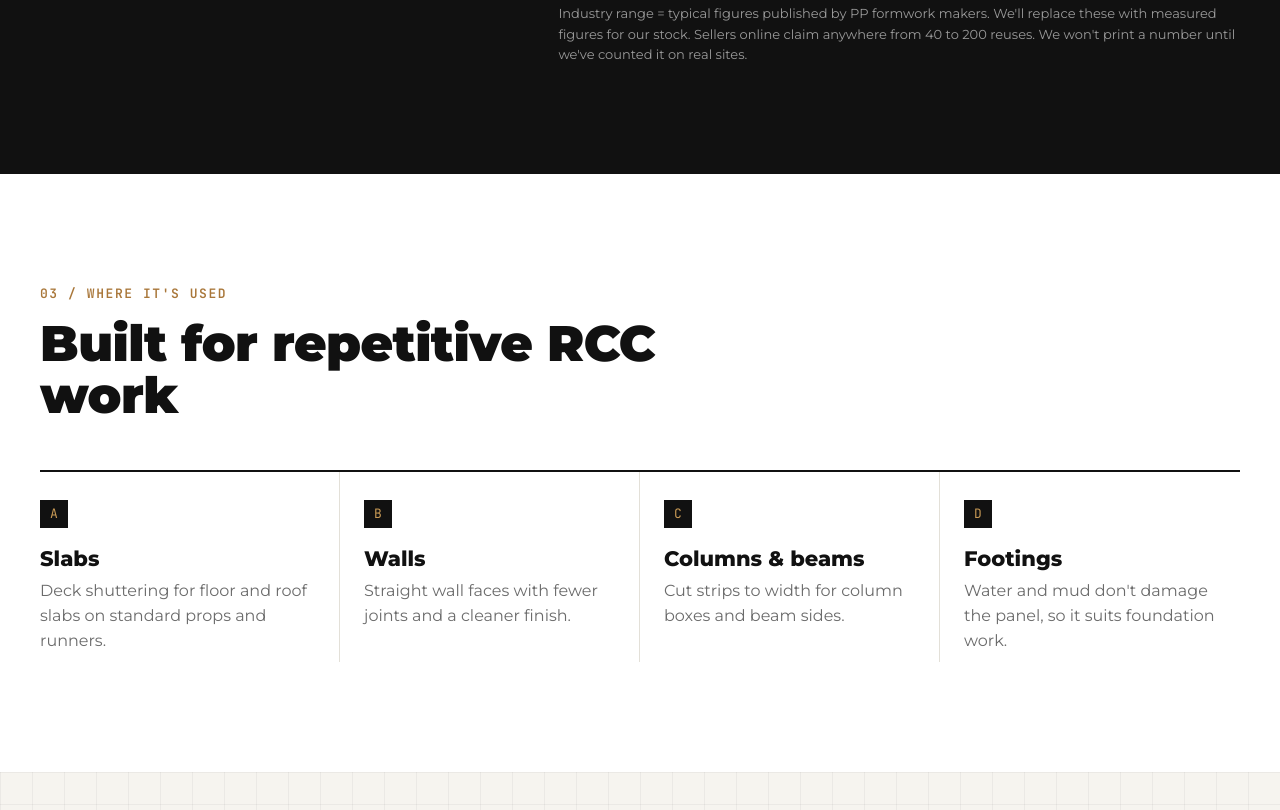
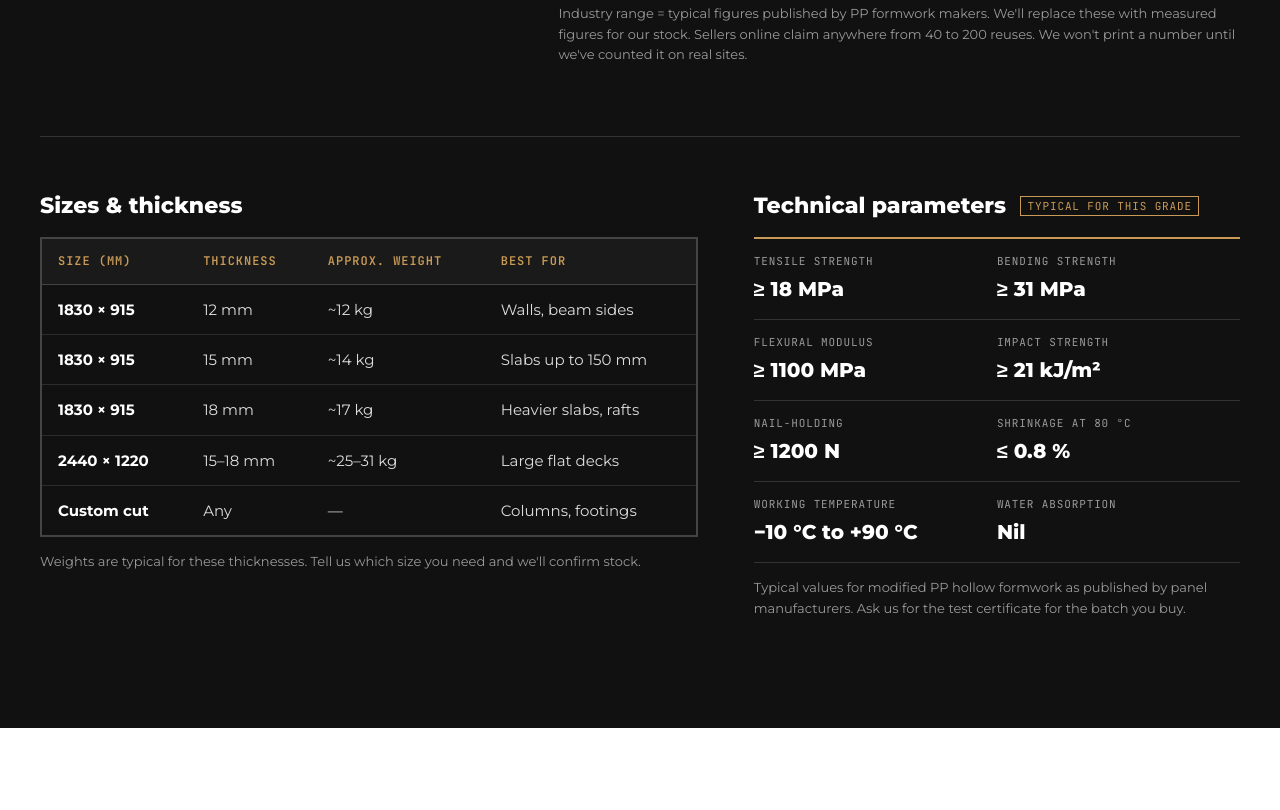
Before and after one commit to mdeshlahra123/vajraformwork, a plain HTML site: page index.html in a window 1280 px wide. Shown: the part 4290-5100 px from the top of the page. Drawn offline with Linux system fonts and the light colour scheme.

Commit message:
Add size table and technical parameters

```diff
--- a/index.html
+++ b/index.html
@@ -192,6 +192,40 @@
     <p class="fine fine--dark">Industry range = typical figures published by PP formwork makers. We'll replace these with measured figures for our stock. Sellers online claim anywhere from 40 to 200 reuses. We won't print a number until we've counted it on real sites.</p>
     </div>
   </div>
+
+  <div class="wrap tech">
+    <div class="tech__col">
+      <h3 class="tech__h">Sizes &amp; thickness</h3>
+      <div class="table-wrap table-wrap--dark">
+        <table class="sz">
+          <caption class="sr">Available panel sizes</caption>
+          <thead><tr><th scope="col">Size (mm)</th><th scope="col">Thickness</th><th scope="col">Approx. weight</th><th scope="col">Best for</th></tr></thead>
+          <tbody>
+            <tr><td>1830 × 915</td><td>12 mm</td><td>~12 kg</td><td>Walls, beam sides</td></tr>
+            <tr><td>1830 × 915</td><td>15 mm</td><td>~14 kg</td><td>Slabs up to 150 mm</td></tr>
+            <tr><td>1830 × 915</td><td>18 mm</td><td>~17 kg</td><td>Heavier slabs, rafts</td></tr>
+            <tr><td>2440 × 1220</td><td>15–18 mm</td><td>~25–31 kg</td><td>Large flat decks</td></tr>
+            <tr><td>Custom cut</td><td>Any</td><td>—</td><td>Columns, footings</td></tr>
+          </tbody>
+        </table>
+      </div>
+      <p class="fine fine--dark">Weights are typical for these thicknesses. Tell us which size you need and we'll confirm stock.</p>
+    </div>
+    <div class="tech__col">
+      <h3 class="tech__h">Technical parameters <span>Typical for this grade</span></h3>
+      <dl class="params">
+        <div><dt>Tensile strength</dt><dd>≥ 18 MPa</dd></div>
+        <div><dt>Bending strength</dt><dd>≥ 31 MPa</dd></div>
+        <div><dt>Flexural modulus</dt><dd>≥ 1100 MPa</dd></div>
+        <div><dt>Impact strength</dt><dd>≥ 21 kJ/m²</dd></div>
+        <div><dt>Nail-holding</dt><dd>≥ 1200 N</dd></div>
+        <div><dt>Shrinkage at 80 °C</dt><dd>≤ 0.8 %</dd></div>
+        <div><dt>Working temperature</dt><dd>−10 °C to +90 °C</dd></div>
+        <div><dt>Water absorption</dt><dd>Nil</dd></div>
+      </dl>
+      <p class="fine fine--dark">Typical values for modified PP hollow formwork as published by panel manufacturers. Ask us for the test certificate for the batch you buy.</p>
+    </div>
+  </div>
 </section>
 
 <!-- APPLICATIONS -->
--- a/styles.css
+++ b/styles.css
@@ -250,3 +250,23 @@
 h1,h2{letter-spacing:-.01em}
 h1{font-weight:800}
 @media (max-width:640px){.brand img{height:38px}.nav__in{height:62px}}
+
+/* sizes + tech params */
+.tech{display:grid;grid-template-columns:1.15fr .85fr;gap:56px;margin-top:72px;padding-top:56px;border-top:1px solid #333}
+.tech__h{font-size:22px;margin-bottom:18px;color:#fff}
+.tech__h span{font-family:var(--m);font-size:11px;font-weight:400;color:var(--y);border:1px solid var(--y);padding:2px 6px;margin-left:8px;vertical-align:middle;text-transform:uppercase;letter-spacing:.08em}
+.table-wrap--dark{border-color:#444;margin-top:0}
+.sz{width:100%;border-collapse:collapse;min-width:520px;font-size:15px}
+.sz th,.sz td{padding:13px 16px;text-align:left;border-bottom:1px solid #2c2c2c}
+.sz thead th{font-family:var(--m);font-size:12px;text-transform:uppercase;letter-spacing:.08em;color:var(--y);background:#1a1a1a;border-bottom:1px solid #444}
+.sz td{color:#ddd}
+.sz td:first-child{font-weight:700;color:#fff}
+.sz tr:last-child td{border-bottom:0}
+.params{display:grid;grid-template-columns:1fr 1fr;border-top:2px solid var(--y)}
+.params div{padding:14px 0;border-bottom:1px solid #333}
+.params div:nth-child(odd){padding-right:16px}
+.params dt{font-family:var(--m);font-size:11px;color:#9a9a9a;text-transform:uppercase;letter-spacing:.08em}
+.params dd{font-size:20px;font-weight:800;color:#fff;margin-top:4px}
+@media (max-width:960px){.tech{grid-template-columns:1fr;gap:48px}}
+@media (max-width:640px){.tech{margin-top:48px;padding-top:40px}.params dd{font-size:17px}}
+.tech__col,.specs>div{min-width:0}
```
